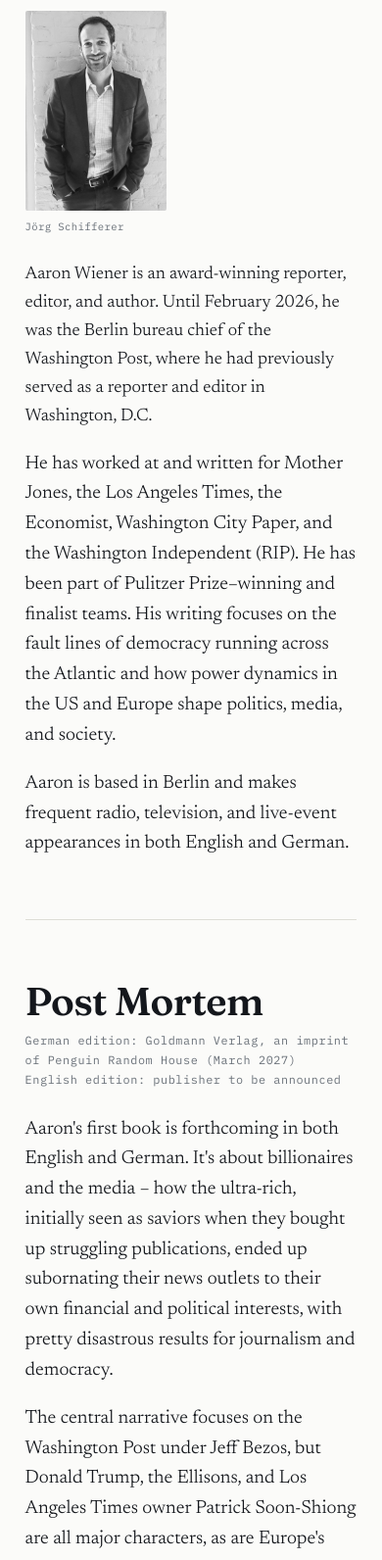
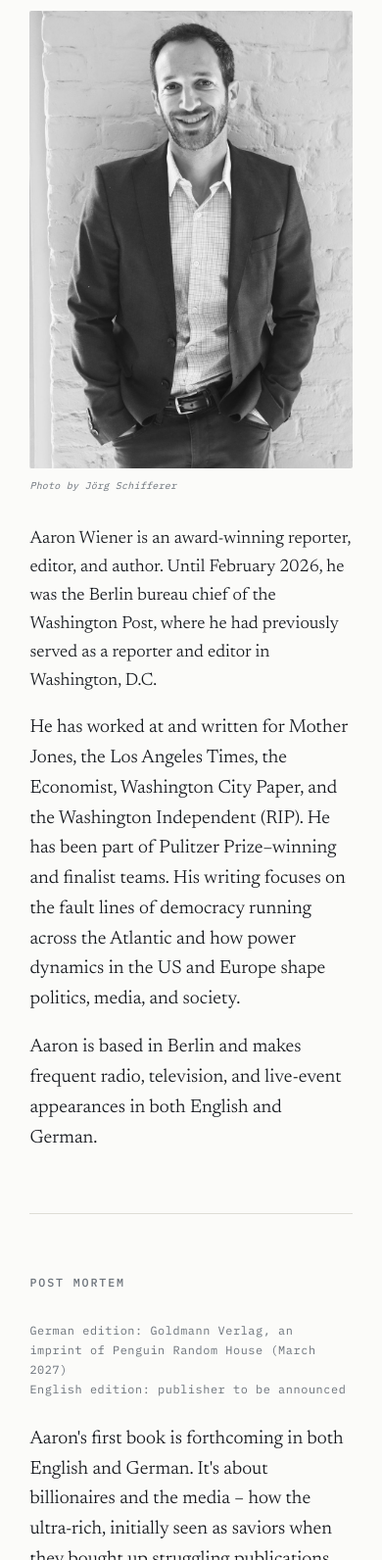
Before and after one commit to aaronmwiener/aaronmwiener.github.io, a plain HTML site: page index.html in a window 390 px wide. Shown: the part 408-2000 px from the top of the page at 98% size. Drawn offline with Linux system fonts and the light colour scheme.

Commit message:
Add files via upload

```diff
--- a/index.html
+++ b/index.html
@@ -45,7 +45,9 @@ body{
   -webkit-font-smoothing:antialiased;
 }
 
-.wrap{max-width:44rem;margin:0 auto;padding:0 1.6rem}
+.wrap{max-width:58rem;margin:0 auto;padding:0 1.9rem}
+.measure{max-width:37rem}
+.measure-wide{max-width:46rem}
 
 a{color:var(--accent);text-decoration:none;border-bottom:1px solid rgba(31,78,95,.28);transition:border-color .15s,background-color .15s}
 a:hover{border-bottom-color:var(--accent);background:var(--accent-soft)}
@@ -82,7 +84,7 @@ nav{
 nav ul{
   display:flex;flex-wrap:wrap;gap:1.6rem;
   list-style:none;margin:0 auto;padding:.95rem 1.6rem;
-  max-width:44rem;
+  max-width:58rem;
 }
 nav a{
   font-family:var(--mono);
@@ -113,17 +115,18 @@ p:last-child{margin-bottom:0}
 
 .lede{font-size:1.12rem}
 
-/* ---------- Portrait ---------- */
-.portrait{
-  float:right;
-  width:11.5rem;
-  margin:.3rem 0 1.4rem 1.8rem;
-  border-radius:2px;
+/* ---------- About layout & portrait ---------- */
+.about-grid{
+  display:grid;
+  grid-template-columns:22rem 1fr;
+  gap:3.2rem;
+  align-items:start;
 }
+.portrait{margin:0}
 .portrait img{width:100%;height:auto;display:block;border-radius:2px}
 .portrait figcaption{
-  font-family:var(--mono);font-size:.66rem;color:var(--muted);
-  margin-top:.5rem;letter-spacing:.04em;
+  font-family:var(--mono);font-size:.62rem;font-style:italic;
+  color:var(--muted);margin-top:.6rem;letter-spacing:.03em;
 }
 .photo-missing{
   border:1px dashed var(--rule);background:#F2F2EE;
@@ -131,17 +134,12 @@ p:last-child{margin-bottom:0}
   text-align:center;padding:1rem;
   font-family:var(--mono);font-size:.65rem;color:var(--muted);line-height:1.5;
 }
-@media(max-width:34rem){
-  .portrait{float:none;width:9rem;margin:0 0 1.6rem}
+@media(max-width:56rem){
+  .about-grid{grid-template-columns:1fr;gap:2rem}
+  .portrait{max-width:24rem}
 }
 
 /* ---------- Book ---------- */
-.book-title{
-  font-family:var(--display);
-  font-weight:600;font-size:2.5rem;line-height:1.08;
-  letter-spacing:-.015em;margin:0 0 .55rem;
-  text-transform:none;color:var(--ink);
-}
 .book-meta{
   font-family:var(--mono);font-size:.74rem;color:var(--muted);
   letter-spacing:.05em;margin:0 0 1.6rem;line-height:1.7;
@@ -226,7 +224,7 @@ footer{
 <header class="masthead">
   <div class="wrap">
     <h1 class="name">Aaron Wiener</h1>
-    <p class="tagline">Reporter &middot; Editor &middot; Author &middot; Berlin</p>
+    <p class="tagline">Reporter &middot; Editor &middot; Author</p>
   </div>
 </header>
 
@@ -248,26 +246,32 @@ footer{
 <section id="about">
   <h2>About</h2>
 
-  <figure class="portrait">
-    <!-- Drop a file named photo.jpg next to index.html and this appears automatically.
-         Portrait orientation works best (roughly 4:5). -->
-    <img src="photo.jpg" alt="Aaron Wiener"
-         onerror="this.outerHTML='&lt;div class=&quot;photo-missing&quot;&gt;ADD photo.jpg&lt;br&gt;NEXT TO index.html&lt;/div&gt;'">
-    <figcaption>Jörg Schifferer</figcaption>
-  </figure>
+  <div class="about-grid">
+
+    <figure class="portrait">
+      <!-- Replace photo.jpg to change the portrait. Portrait orientation works best. -->
+      <img src="photo.jpg" alt="Aaron Wiener"
+           onerror="this.outerHTML='&lt;div class=&quot;photo-missing&quot;&gt;ADD photo.jpg&lt;br&gt;NEXT TO index.html&lt;/div&gt;'">
+      <figcaption>Photo by Jörg Schifferer</figcaption>
+    </figure>
+
+    <div class="about-text">
 
   <p class="lede">Aaron Wiener is an award-winning reporter, editor, and author. Until February 2026, he was the Berlin bureau chief of the Washington Post, where he had previously served as a reporter and editor in Washington, D.C.</p>
 
   <p>He has worked at and written for Mother Jones, the Los Angeles Times, the Economist, Washington City Paper, and the Washington Independent (RIP). He has been part of Pulitzer Prize&ndash;winning and finalist teams. His writing focuses on the fault lines of democracy running across the Atlantic and how power dynamics in the US and Europe shape politics, media, and society.</p>
 
   <p>Aaron is based in Berlin and makes frequent radio, television, and live-event appearances in both English and German.</p>
+
+    </div>
+  </div>
 </section>
 
 <!-- ============================================================
      THE BOOK  —  edit this section as news firms up
      ============================================================ -->
-<section id="book">
-  <h2 class="book-title">Post Mortem</h2>
+<section id="book" class="measure">
+  <h2>Post Mortem</h2>
 
   <p class="book-meta">
     German edition: Goldmann Verlag, an imprint of Penguin Random House (March 2027)<br>
@@ -289,11 +293,11 @@ footer{
 <section id="writing">
   <h2>Selected Writing</h2>
 
-  <p style="margin-bottom:2.2rem;color:var(--muted);font-size:1rem">
+  <p class="measure" style="margin-bottom:2.2rem;color:var(--muted);font-size:1rem">
     Stories about media, politics, transatlantic relations, Nazis, bratwurst, and more.
   </p>
 
-  <ul class="clips">
+  <ul class="clips measure-wide">
 
     <li class="clip">
       <div class="clip-meta"><span>Republik</span><span>6 March 2026</span><span class="lang">DE</span></div>
@@ -366,7 +370,7 @@ footer{
 <section id="awards">
   <h2>Awards &amp; Recognition</h2>
 
-  <ul class="awards">
+  <ul class="awards measure-wide">
 
     <li class="award">
       <div class="award-year">2026</div>
@@ -407,9 +411,9 @@ footer{
 <section id="contact">
   <h2>Contact</h2>
 
-  <p style="margin-bottom:2rem">For freelance writing projects, media engagements, public speaking, book ideas, or random chitchat:</p>
+  <p class="measure" style="margin-bottom:2rem">For freelance writing projects, media engagements, public speaking, book ideas, or random chitchat:</p>
 
-  <ul class="contact-list">
+  <ul class="contact-list measure-wide">
     <li>
       <span class="contact-label">Email</span>
       <span><a href="mailto:aaron.m.wiener@gmail.com">aaron.m.wiener@gmail.com</a></span>
```
